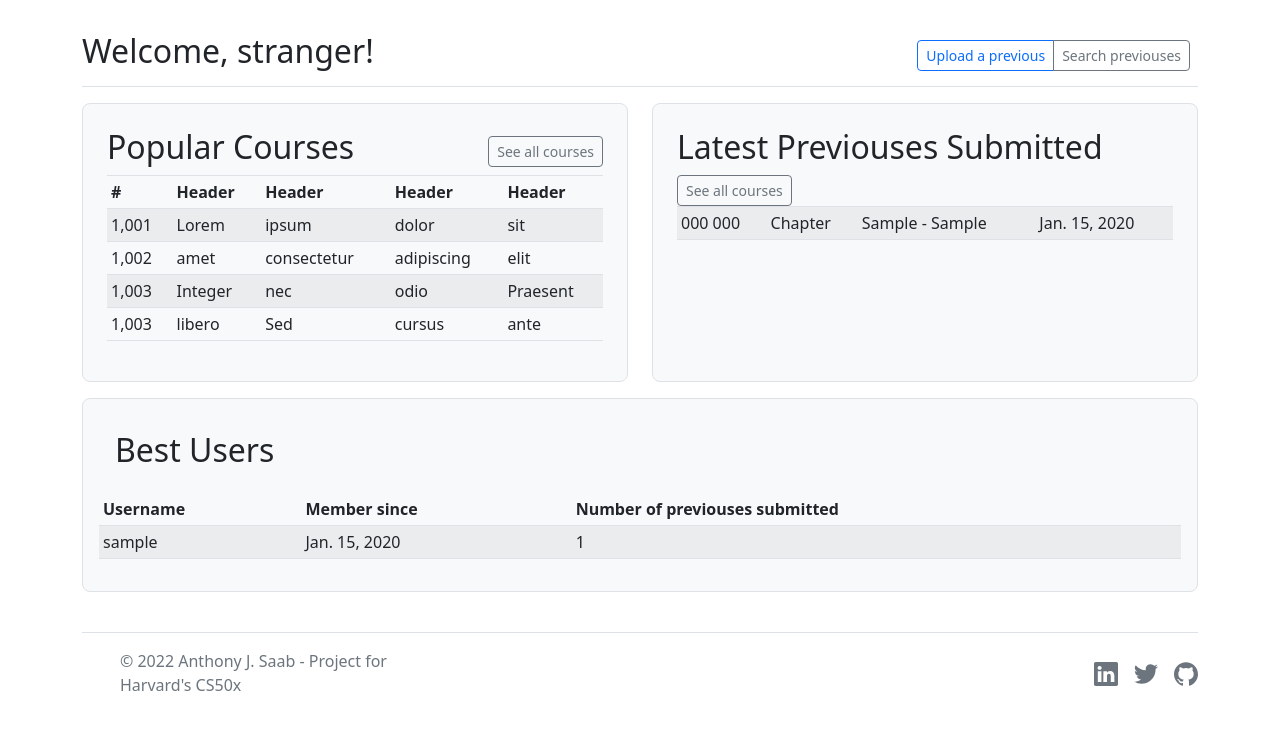
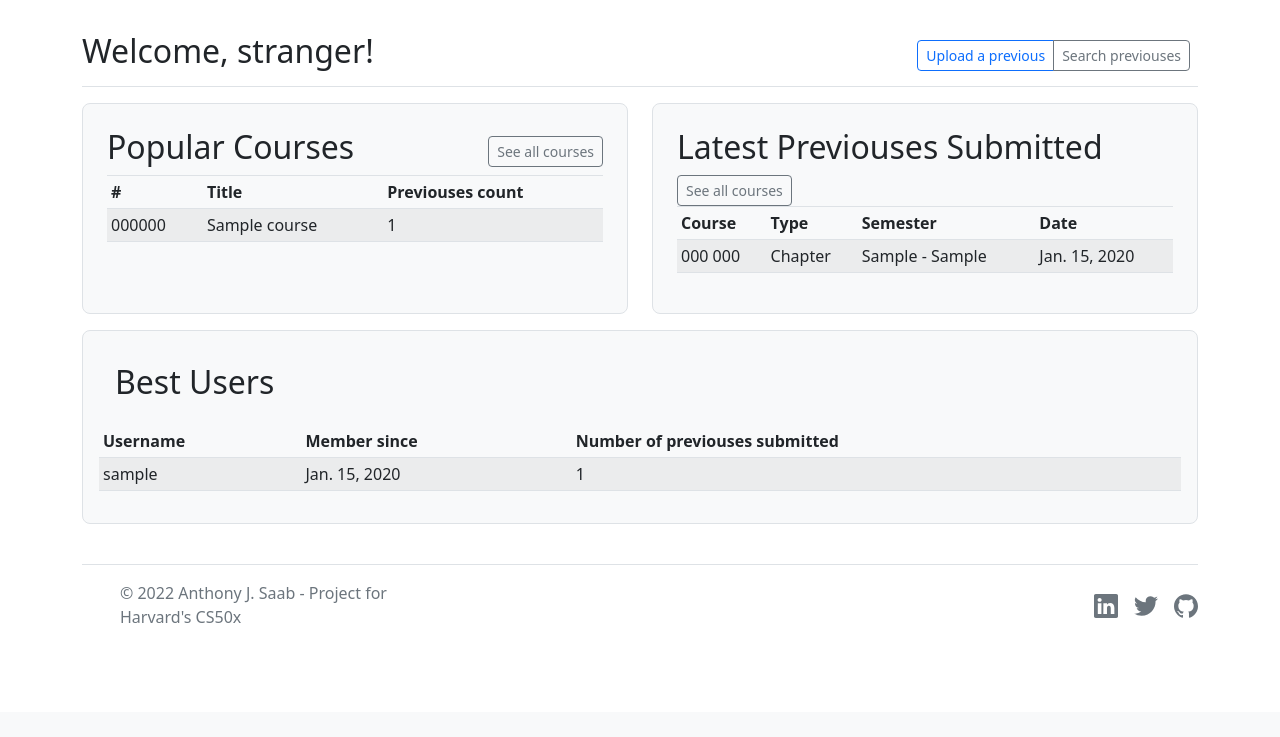
Before and after one commit to anthonyjsaab/UniversityKnowledgeHub, a Django app: page / in a window 1280 px wide. Shown: the part 88-825 px from the top of the page. After the commit the page ends 711 px from the top, so only its background shows below. Run offline with Django 4.2, Linux system fonts and the light colour scheme; tables that the repository leaves empty hold one stand-in row (values such as "Sample post").

Commit message:
Homepage info now working, success_url after creating prev working

```diff
--- a/uni_data/templates/uni_data/dashboard.html
+++ b/uni_data/templates/uni_data/dashboard.html
@@ -11,8 +11,7 @@
     </h1>
     <div class="btn-toolbar mb-2 mb-md-0">
         <div class="btn-group me-2">
-                <button type="button" class="btn btn-sm btn-outline-primary"
-                        onclick="location.href='{% url 'upload' %}';">
+            <button type="button" class="btn btn-sm btn-outline-primary" onclick="location.href='{% url 'upload' %}';">
                 Upload a previous
             </button>
             <button type="button" class="btn btn-sm btn-outline-secondary"
@@ -37,41 +36,18 @@
                 <thead>
                     <tr>
                         <th>#</th>
-                        <th>Header</th>
-                        <th>Header</th>
-                        <th>Header</th>
-                        <th>Header</th>
+                        <th>Title</th>
+                        <th>Previouses count</th>
                     </tr>
                 </thead>
                 <tbody>
+                    {% for c in best_courses %}
                     <tr>
-                        <td>1,001</td>
-                        <td>Lorem</td>
-                        <td>ipsum</td>
-                        <td>dolor</td>
-                        <td>sit</td>
+                        <td>{{ c.letter_code }}{{ c.number }}</td>
+                        <td>{{ c.title }}</td>
+                        <td>{{ c.previouses_count }}</td>
                     </tr>
-                    <tr>
-                        <td>1,002</td>
-                        <td>amet</td>
-                        <td>consectetur</td>
-                        <td>adipiscing</td>
-                        <td>elit</td>
-                    </tr>
-                    <tr>
-                        <td>1,003</td>
-                        <td>Integer</td>
-                        <td>nec</td>
-                        <td>odio</td>
-                        <td>Praesent</td>
-                    </tr>
-                    <tr>
-                        <td>1,003</td>
-                        <td>libero</td>
-                        <td>Sed</td>
-                        <td>cursus</td>
-                        <td>ante</td>
-                    </tr>
+                    {% endfor %}
                 </tbody>
             </table>
         </div>
@@ -88,6 +64,14 @@
             </div>
             <table class="table table-striped table-sm">
                 <tbody>
+                    <thead>
+                        <tr>
+                            <th>Course</th>
+                            <th>Type</th>
+                            <th>Semester</th>
+                            <th>Date</th>
+                        </tr>
+                    </thead>
                     {% if latest_prevs %}
                     {% for prev in latest_prevs %}
                     <tr>
--- a/uni_data/views.py
+++ b/uni_data/views.py
@@ -9,7 +9,7 @@ from django.views.generic import CreateView
 from authentication.models import MyUser
 from storage_conn.views import s3_generate_down_url
 from uni_data.forms import CreatePreviousForm
-from uni_data.models import Previous
+from uni_data.models import Previous, Course
 
 
 @method_decorator(login_required(login_url='sso_login'), name='dispatch')
@@ -18,7 +18,9 @@ class CreatePreviousView(CreateView, SuccessMessageMixin):
     form_class = CreatePreviousForm
     success_message = "Transaction created successfully"
     template_name = "for.html"
-    success_url = reverse_lazy('home')
+
+    def get_success_url(self):
+        return reverse_lazy('home')
 
     def form_valid(self, form):
         s3_object_name = str(uuid.uuid4())
@@ -26,6 +28,9 @@ class CreatePreviousView(CreateView, SuccessMessageMixin):
         form.instance.submitter = self.request.user
         u = self.request.user
         u.previouses_count += 1
+        c = form.instance.course
+        c.previouses_count += 1
+        c.save()
         u.save()
         return super().form_valid(form)
 
@@ -45,8 +50,12 @@ def download_previous(request):
 def home(request):
     latest_prevs = list(Previous.objects.order_by('id'))
     if len(latest_prevs) > 5:
-        latest_prevs = latest_prevs[-5:][::-1]
+        latest_prevs = latest_prevs[-5:]
+    latest_prevs = latest_prevs[::-1]
     best_users = list(MyUser.objects.order_by('-previouses_count'))
     if len(best_users) > 5:
-        best_users = best_users[-5:]
-    return render(request, 'uni_data/dashboard.html', {'latest_prevs': latest_prevs, 'best_users': best_users})
+        best_users = best_users[:5]
+    best_courses = list(Course.objects.order_by('-previouses_count'))
+    if len(best_courses) > 5:
+        best_courses = best_courses[:5]
+    return render(request, 'uni_data/dashboard.html', {'latest_prevs': latest_prevs, 'best_users': best_users, 'best_courses': best_courses})
```
Lines whose indentation alone changed are shown as unchanged.
